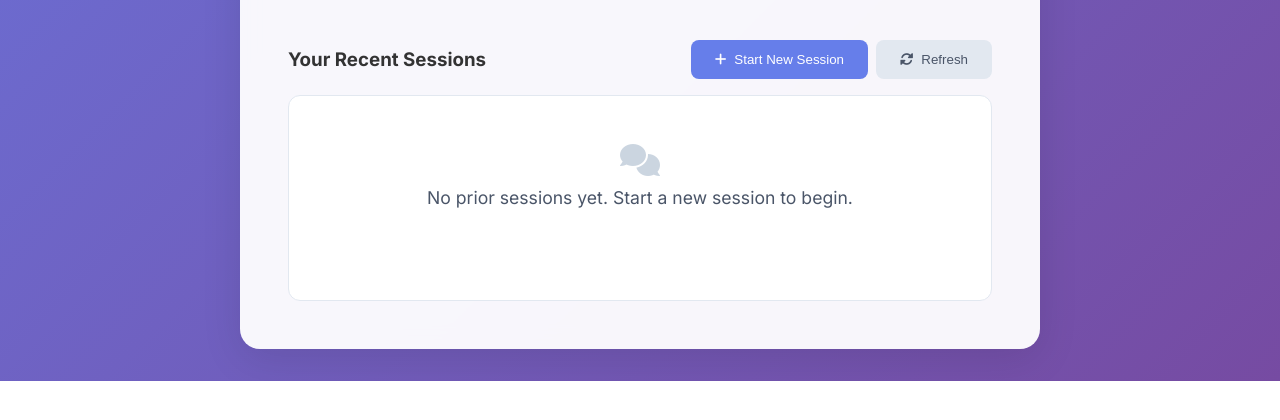
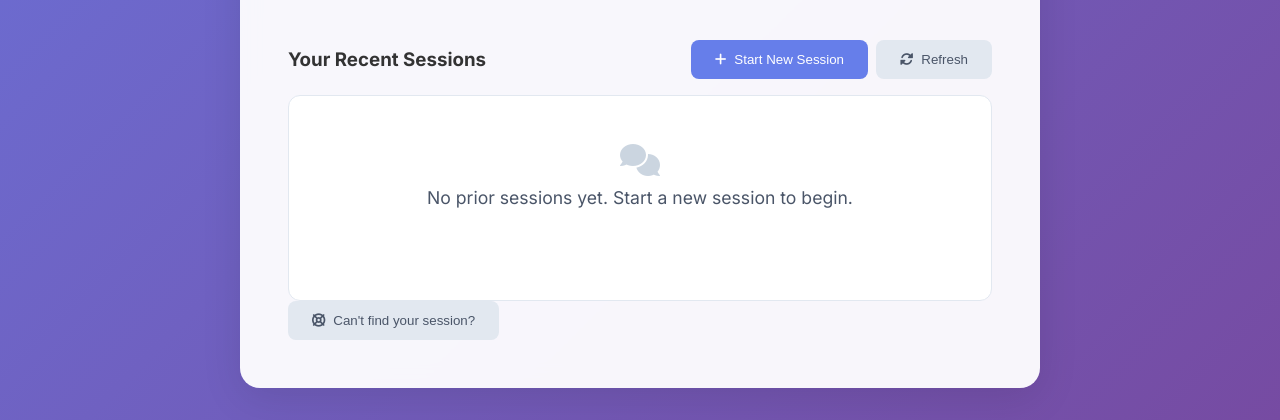
Before and after one commit to kumar241977/ai-coaching-assistant, a Flask app: page / in a window 1280 px wide. Shown: the part 1076-1496 px from the top of the page. Before the commit the page ends 1457 px from the top, so only its background shows below. Run offline with Flask 3, Linux system fonts and the light colour scheme; data that the repository does not hold is empty.

Commit message:
Update index.html

```diff
--- a/templates/index.html
+++ b/templates/index.html
@@ -79,6 +79,19 @@
                             <div class="empty-state">
                                 <i class="fas fa-comments"></i>
                                 <p>No prior sessions yet. Start a new session to begin.</p>
+                            </div>
+                        </div>
+                        <div class="sessions-help">
+                            <button id="help-relink-btn" class="btn btn-secondary"><i class="fas fa-life-ring"></i> Can't find your session?</button>
+                        </div>
+                        <div id="relink-panel" class="relink-panel" style="display:none;">
+                            <div class="relink-header">
+                                <h4>Recent Paused Sessions</h4>
+                                <button id="relink-close" class="btn btn-secondary">Close</button>
+                            </div>
+                            <div id="relink-list" class="relink-list empty-state">
+                                <i class="fas fa-comments"></i>
+                                <p>No recent paused sessions found.</p>
                             </div>
                         </div>
                     </div>
```
